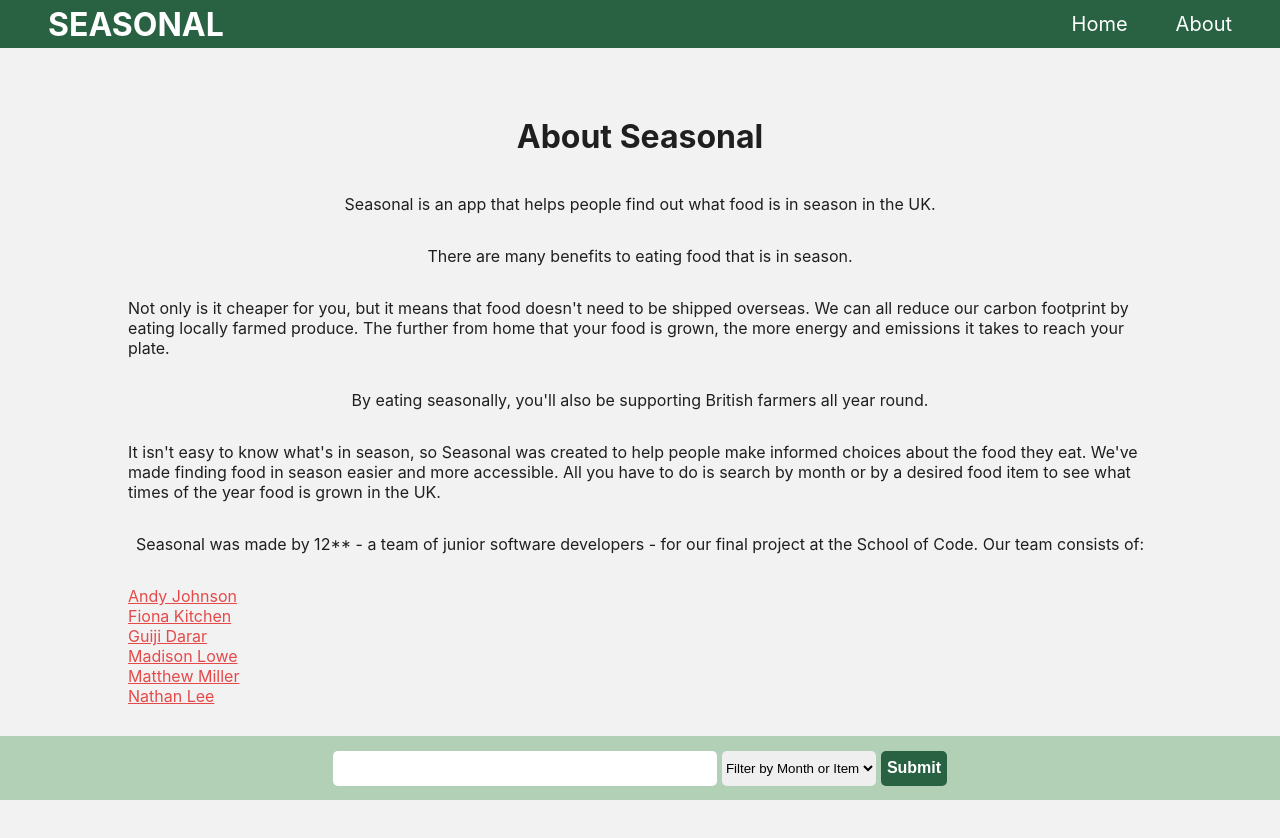
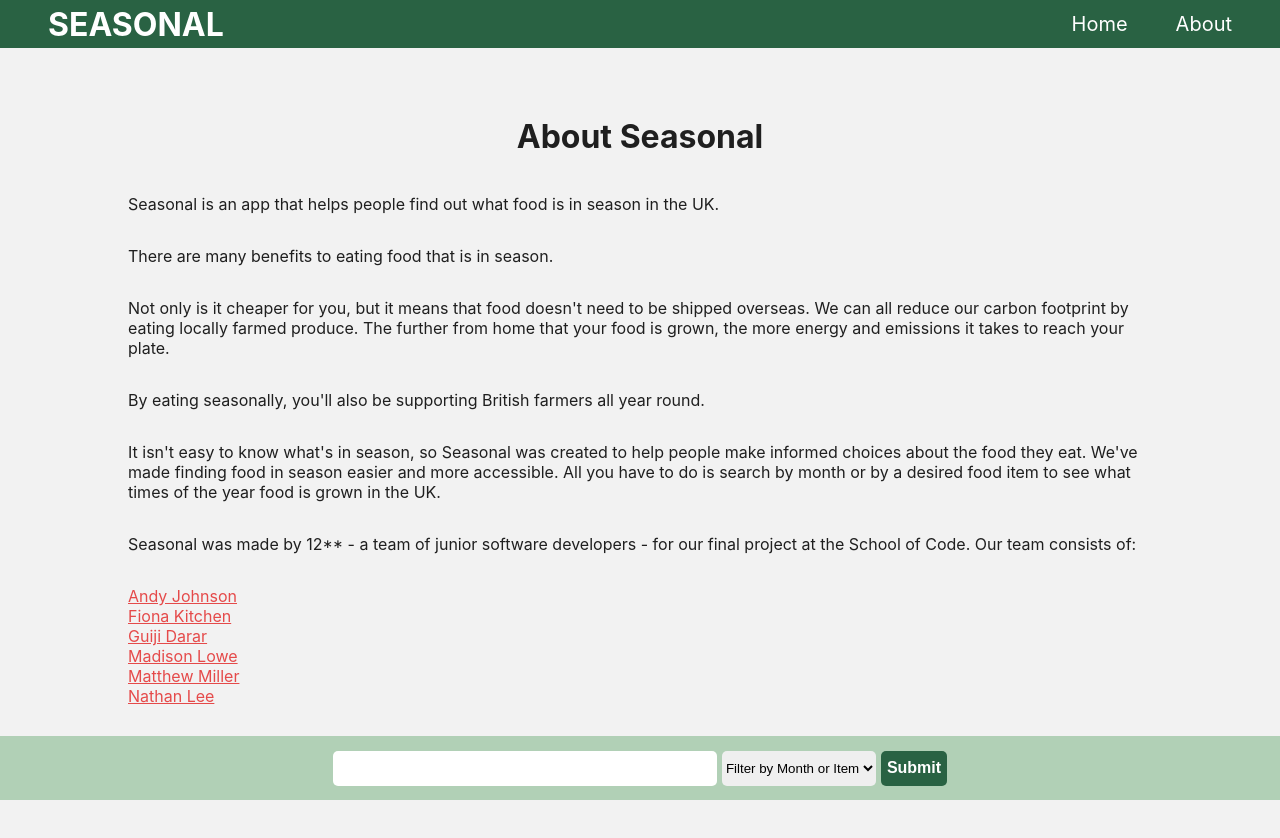
Before and after one commit to SchoolOfCode/final-project_front-end-12, a Next.js app in the folder seasonal/: page /about in a window 1280 px wide. Shown: the top 838 px of the page. Built offline with nearby package versions, Linux system fonts and the light colour scheme.

Commit message:
text aligned

```diff
--- a/seasonal/styles/About.module.css
+++ b/seasonal/styles/About.module.css
@@ -3,12 +3,15 @@
   flex: 1;
   display: flex;
   flex-direction: column;
-  align-items: center;
   margin: 0 10vw;
   padding-top: 48px;
   padding-bottom: 60px;
+  text-align: left;
+
 }
-
+.pagecontainer h1{
+  align-self: center;
+}
 .footer {
   display: flex;
   position: fixed;
@@ -26,6 +29,7 @@
   list-style: none;
   padding-left: 0;
   align-self: flex-start;
+
 }
 
 .linkSection a:link {
```
